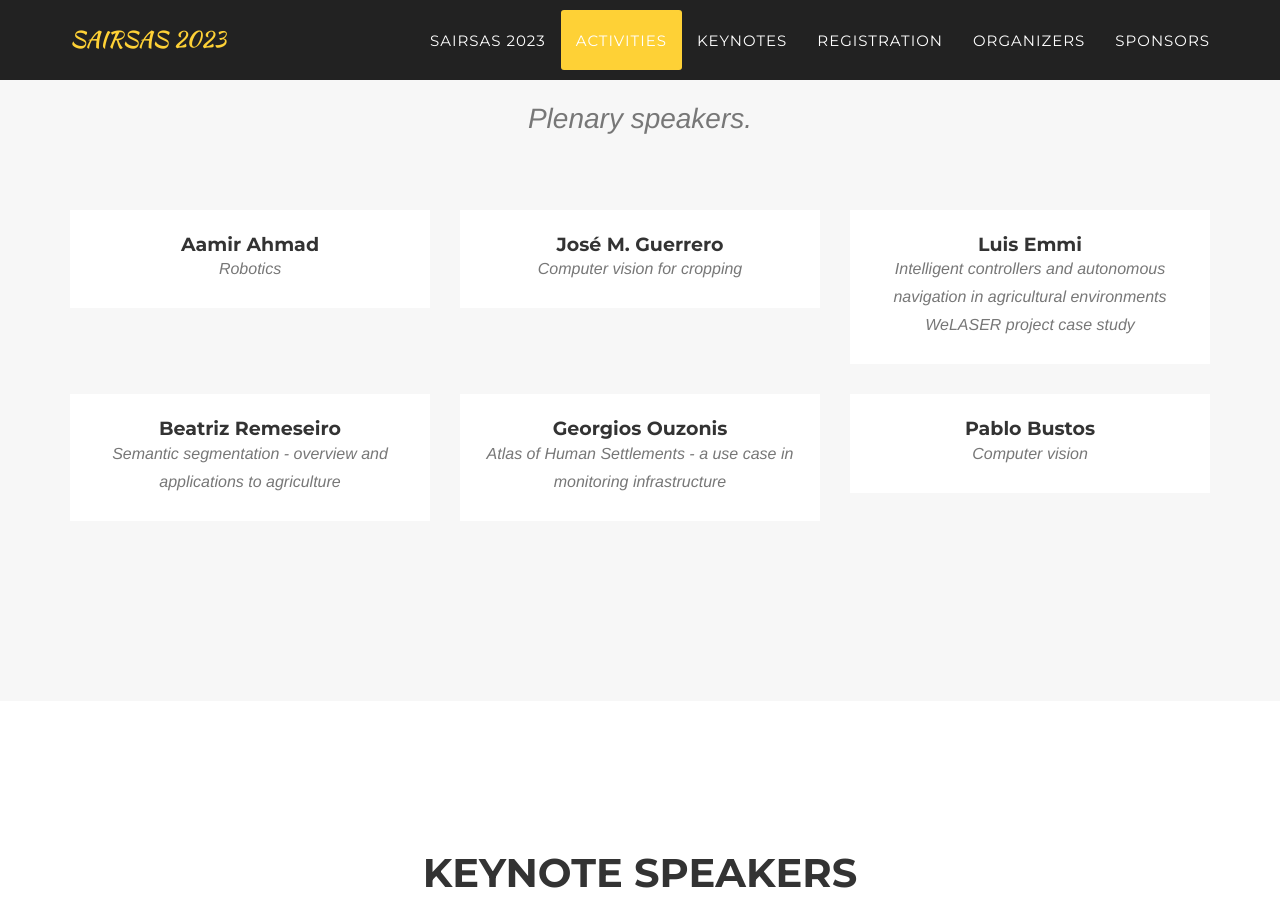
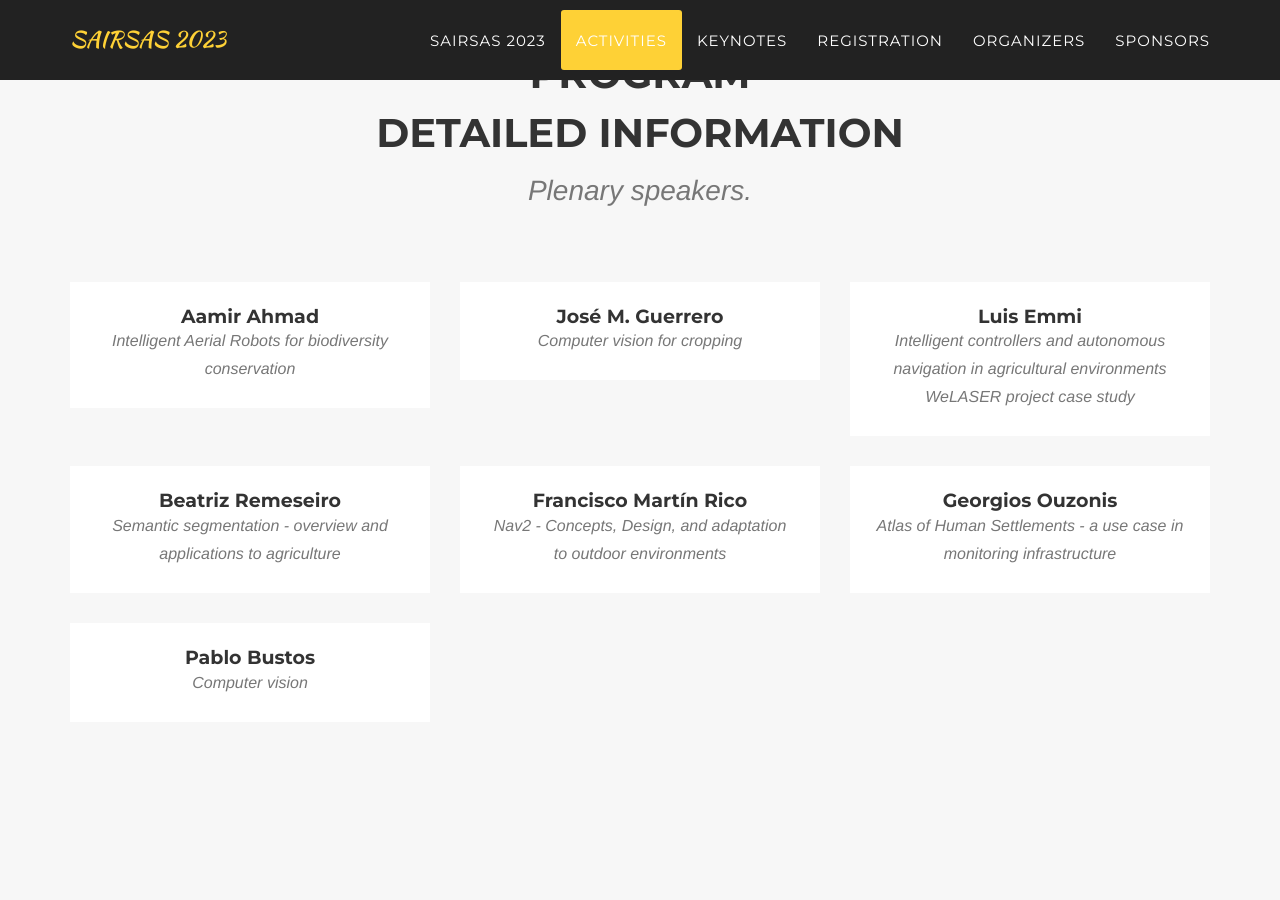
Before and after one commit to shepherd-robot/sairsas.github.io, a Jekyll site: the page built from _posts/2014-07-18-project-1.markdown, in a window 1280 px wide and 900 px high, scrolled down 3307 px. Built offline with Jekyll 4.4.1, drawn with Linux system fonts in a browser that asks for light colours; some web fonts are replaced; grey boxes are pictures that could not be loaded.

Commit message:
programa

```diff
--- a/_includes/header.html
+++ b/_includes/header.html
@@ -49,6 +49,7 @@
             <div class="intro-text">
                 <div class="intro-lead-in">International Autumn School on AI and Robotics for Sustainable Agricultural Systems (SAIRSAS 2023)</div>
                 <div class="intro-heading">León, Spain, November 14th-16th, 2023</div>
+                <div class="intro-heading"><a href="Bookletter_SAIRSAS_2023.pdf" download>Programme</a></div>
                 <a href="#services" class="page-scroll btn btn-xl">More info</a>
             </div>
         </div>
--- a/_posts/2014-07-18-project-1.markdown
+++ b/_posts/2014-07-18-project-1.markdown
@@ -1,6 +1,6 @@
 ---
 title: Aamir Ahmad
-subtitle: Robotics
+subtitle: Intelligent Aerial Robots for biodiversity conservation
 layout: default
 modal-id: 1
 date: 2014-07-18
@@ -10,6 +10,6 @@ alt: image-alt
 project-date: April 2014
 client: Start Bootstrap
 category: Web Development
-description: Use of robotics in outdoors.
+description: Some of the most pertinent societal problems today include i) biodiversity monitoring over huge spatio-temporal scales to empirically quantify the impact of climate change, ii) search-and-rescue in the aftermath of natural disasters, and iii) large-scale sustainable agriculture. The spatial and temporal scales combined with different levels of resolution required to address these challenges make them particularly difficult. For example, position of animals need to be monitored over hundreds of kilometers and for several months to understand their migratory patterns. Low-resolution position estimates of the animals will suffice in this case. However, to understand an individual's behavior, a high-resolution estimate of the animal's pose may be required. In this talk, I will elaborate on how my research on intelligent aerial robots aims to address such challenges. I will discuss how vision-based active perception in aerial robotic systems is key to solving these problems. In particular, first, I will present novel methods based on both classical and deep-learning for human pose and animal behavior estimation from a team of autonomous aerial robots. Second, I will discuss the novel aerial robots we have developed to address further practical and logistic challenges involved in real-world deployment. Third, I will describe our ongoing, large-scale, animal conservation-related project. Finally, I will highlight many of our real-world experiments and demonstrations.
 
 ---
```
Also changed, not shown: _posts/2014-07-13-project-7.markdown (added, +15 -0 lines), 1 other file.
